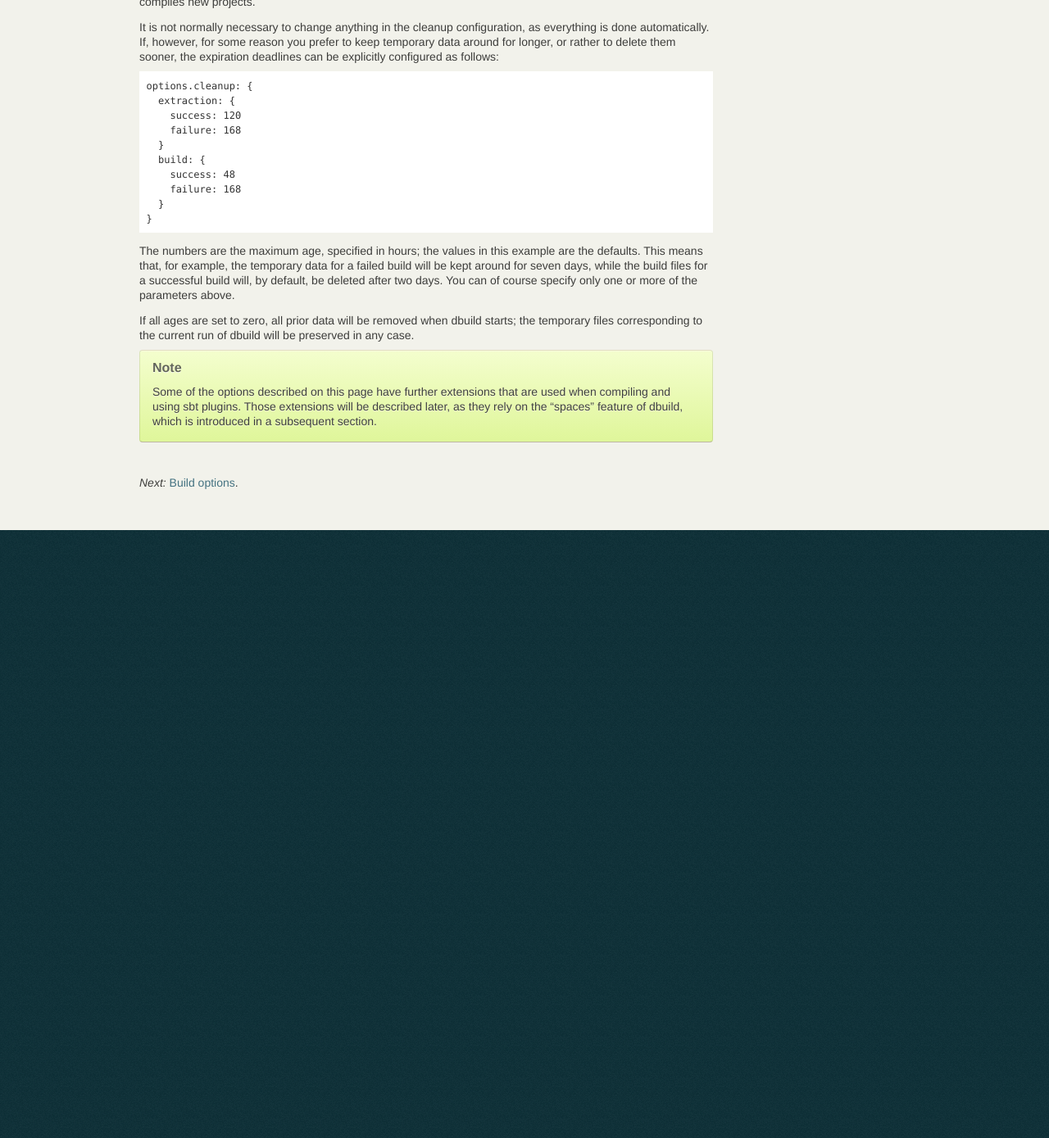
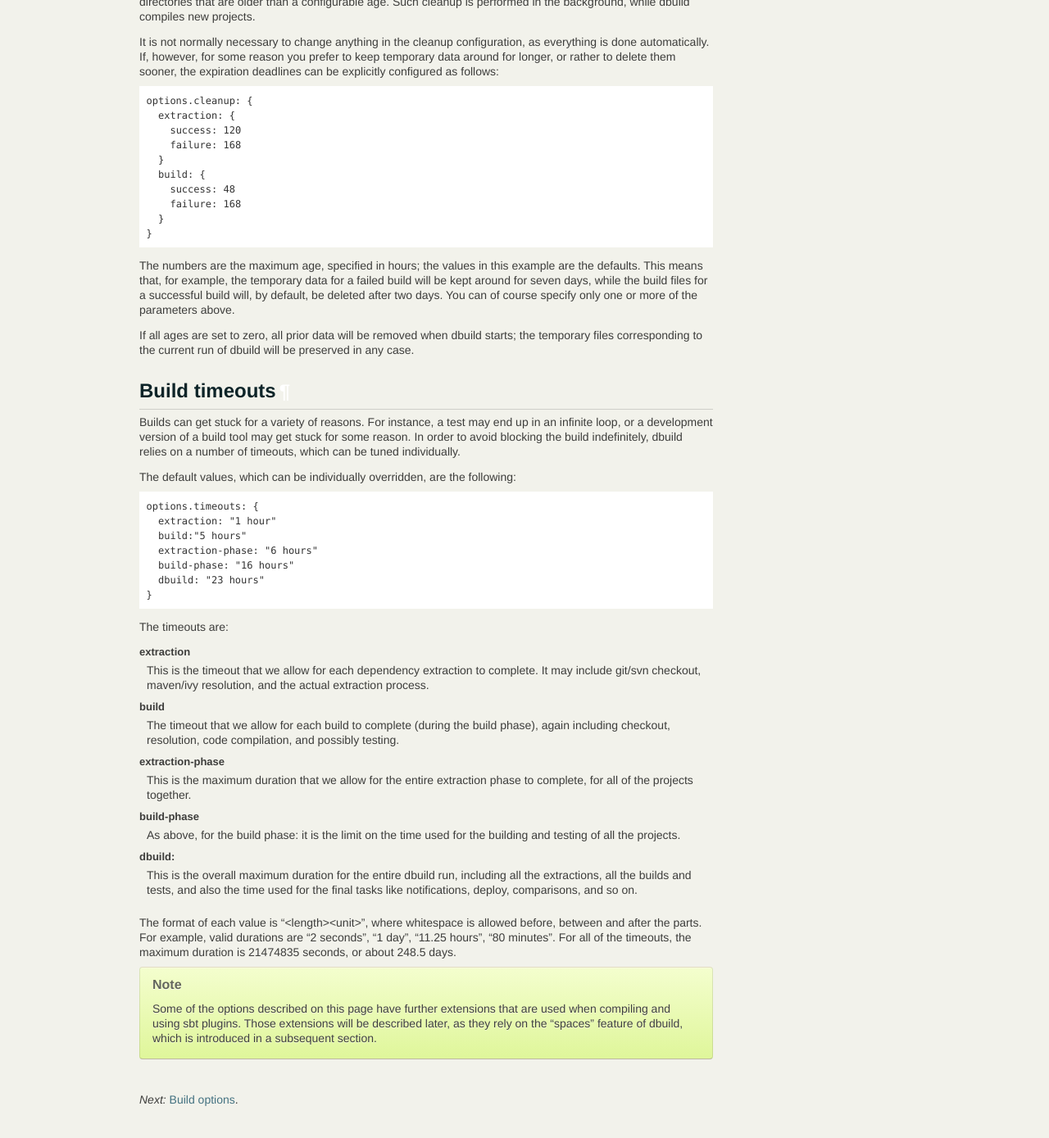
Before and after one commit to lightbend-labs/dbuild, a Sphinx documentation site: the page built from docs/src/sphinx/dbuild.rst, in a window 1280 px wide and 1400 px high, scrolled down 13513 px. Shown: the top 1389 px of the window at 82% size. Built offline with Sphinx 7.4.7, drawn with Linux system fonts in a browser that asks for light colours; the version number could not be read and is left out; before the commit the page ends 14160 px from its top, so only the background shows below that; some of the changed text lies outside the part shown.

Commit message:
Timeout docs

```diff
--- a/docs/src/sphinx/dbuild.rst
+++ b/docs/src/sphinx/dbuild.rst
@@ -50,6 +50,7 @@ options
       "compare"       : [ <compare_1>, <compare_2>, ... ]
       "resolvers"     : { label1: resolv1, label2: resolv2, ...}
       "cleanup"       : <cleanup_options>
+      "timeouts"      : <timeout_options>
      }
 
 The various options are described in detail in the rest of this guide.
@@ -979,6 +980,58 @@ removed when dbuild starts; the temporary files
 corresponding to the current run of dbuild will
 be preserved in any case.
 
+Build timeouts
+---------------
+
+Builds can get stuck for a variety of reasons. For instance,
+a test may end up in an infinite loop, or a development
+version of a build tool may get stuck for some reason.
+In order to avoid blocking the build indefinitely, dbuild
+relies on a number of timeouts, which can be tuned individually.
+
+The default values, which can be individually overridden,
+are the following:
+
+.. code-block:: text
+
+  options.timeouts: {
+    extraction: "1 hour"
+    build:"5 hours"
+    extraction-phase: "6 hours"
+    build-phase: "16 hours"
+    dbuild: "23 hours"
+  }
+
+The timeouts are:
+
+extraction
+  This is the timeout that we allow for each dependency extraction
+  to complete. It may include git/svn checkout, maven/ivy resolution,
+  and the actual extraction process.
+
+build
+  The timeout that we allow for each build to complete (during the build phase),
+  again including checkout, resolution, code compilation, and possibly testing.
+
+extraction-phase
+  This is the maximum duration that we allow for the entire extraction phase
+  to complete, for all of the projects together.
+
+build-phase
+  As above, for the build phase: it is the limit on the time used for the
+  building and testing of all the projects.
+
+dbuild:
+  This is the overall maximum duration for the entire dbuild run, including
+  all the extractions, all the builds and tests, and also the time used for
+  the final tasks like notifications, deploy, comparisons, and so on.
+
+The format of each value is "<length><unit>", where whitespace is allowed
+before,  between and after the parts. For example, valid durations are "2
+seconds", "1 day", "11.25 hours", "80 minutes". For all of the timeouts,
+the maximum duration is 21474835 seconds, or about 248.5 days.
+
+
 .. note::
 
   Some of the options described on this page have further extensions that are used
--- /dev/null
+++ b/docs/src/sphinx/version.py
@@ -0,0 +1 @@
+release = '0.9.8-t1'
```
Also changed, not shown: 2 other files.
